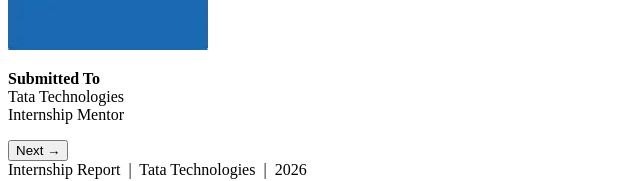
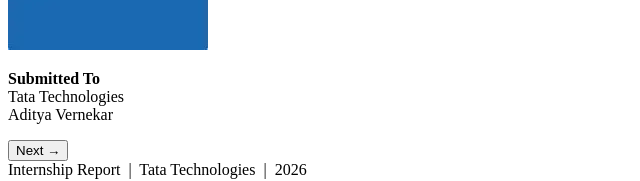
Before and after one commit to Anshika192/toolnest, a React (Vite) app: page / in a window 1280 px wide. Shown: the part 943-1124 px from the top of the page, without its empty margins (0-640 px from the left). Built offline with nearby package versions, Linux system fonts and the light colour scheme; the HTML template or start-up script is replaced by a standard one.

Commit message:
Update Title.jsx

```diff
--- a/src/pages/Title.jsx
+++ b/src/pages/Title.jsx
@@ -44,7 +44,7 @@ export default function Title() {
     <p>
       <strong>Submitted To</strong><br />
       Tata Technologies<br />
-      Internship Mentor
+      Aditya Vernekar
     </p>
   </div>
 </div>
```
